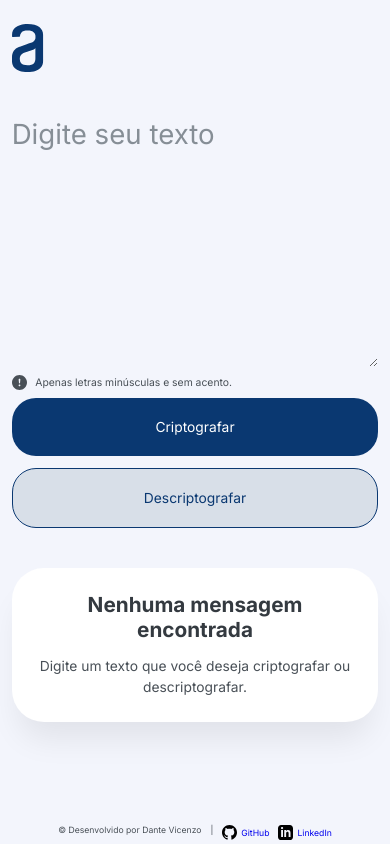
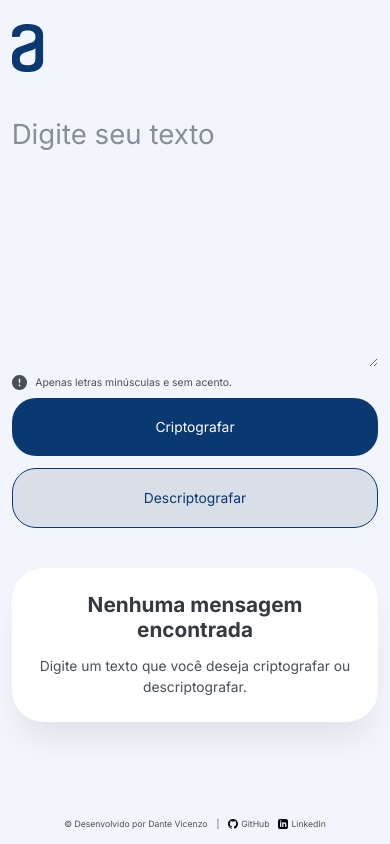
Before and after one commit to dantevicenzo/oracle-challenge-decodificador, a plain HTML site: page index.html in a window 390 px wide. Drawn offline with Linux system fonts and the light colour scheme.

Commit message:
Padding-bottom adicionado no footer mobile

```diff
--- a/style.css
+++ b/style.css
@@ -37,7 +37,6 @@ button {
 
 /* Container maior da aplicação que distribui os espaços entre o header, a aplicação e o footer,  */
 body {
-    /* padding: 40px 40px 12px 40px; */
     padding: 3% 3% 1% 3%;
     display: flex;
     flex-direction: column;
@@ -238,14 +237,34 @@ footer ul {
 }
 
 footer img {
-    height: 15px;
+    height: 10px;
 }
 
 footer a {
     text-decoration: none;
     display: flex;
     align-items: center;
-    gap: 4px;
+    gap: 3px;
+    transition: all 0.15ms;
+}
+
+footer a:hover {
+    opacity: 0.7;
+    transform: scale(1.009);
+    cursor: pointer;
+}
+
+footer a:active {
+    transform: scale(1);
+    transform: translateY(1px);
+}
+
+footer a:link {
+    color: var(--gray-400-color);
+}
+
+footer a:visited {
+    color: var(--dark-blue-300-color);
 }
 
 .requirements {
@@ -347,4 +366,8 @@ footer a {
     .btn-encrypt-decrypt>.btn:last-child{
         margin-left: 0px;
     }
+
+    footer {
+        padding-bottom: 3%;
+    }
 }
```
Also changed, not shown: index.html (indentation only).
